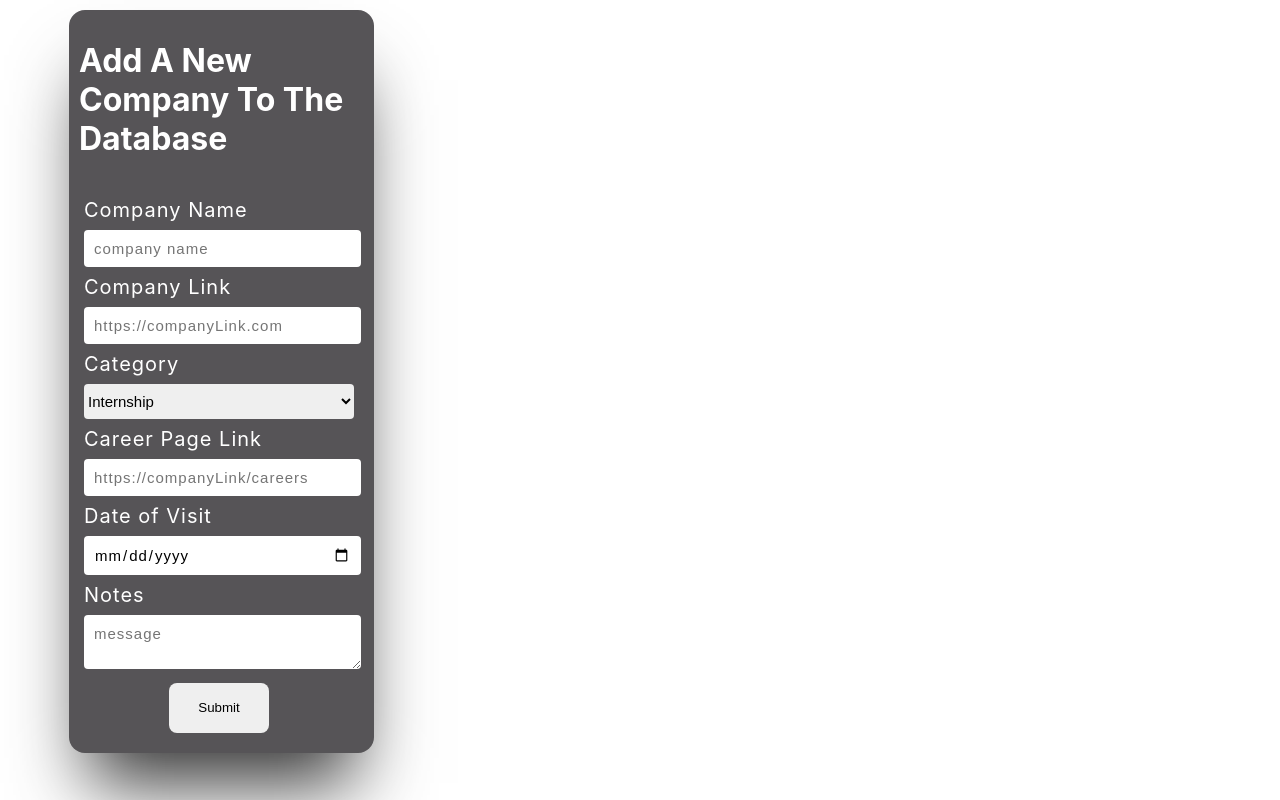
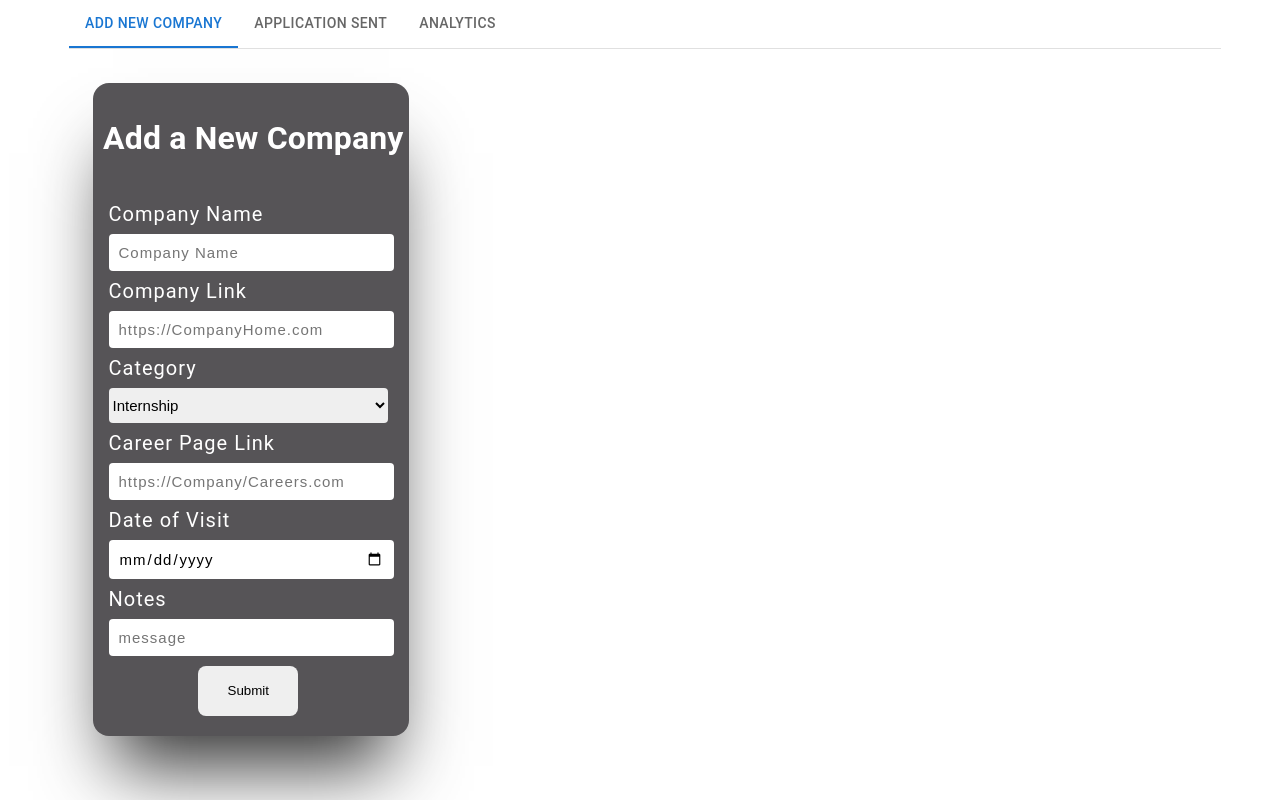
Before and after one commit to ChanceLamberth/reactapp1, a React (Create React App) app: page / in a window 1280 px wide. Built offline with nearby package versions, Linux system fonts and the light colour scheme; the HTML template or start-up script is replaced by a standard one.

Commit message:
updated pages

```diff
--- a/src/App.js
+++ b/src/App.js
@@ -11,8 +11,8 @@ import Tabs from './components/tabs';
 function App() {
   return (
     <div className="App">
-      {/* <Tabs/> */}
-      <CompanyInfo/>
+      <Tabs/>
+      {/* <CompanyInfo/> */}
     </div>
   );
 }
--- a/src/components/companyPage.jsx
+++ b/src/components/companyPage.jsx
@@ -1,9 +1,9 @@
-import React, {useState, useEffect, useCallback} from "react";
+import React, {useState} from "react";
 import database from "../firebase"
 import "../styles/formStyles.css"
 
 const CompanyInfo = () => {
-    const [companyName, setcompanyName] = useState(""); // Company Name
+    const [companyName, setCompanyName] = useState(""); // Company Name
     const [companyLink, setCompanyLink] = useState(""); // Company Link
     const [positionType, setPositionType] = useState(""); // Category
     // const [jobTitle, setJobTitle] = useState(""); // Job Posting
@@ -13,7 +13,6 @@ const CompanyInfo = () => {
     const [date, setDate] = useState(""); // Date of last visit
     // const [linkedin, setLinkedin] = useState(""); // Linkedin Link
     const [notes, setNotes] = useState(""); // notes
-    const [buttonDiable, setButtonDiable] = useState(false);
 
     const handleSubmit = (e) => {
         e.preventDefault();
@@ -41,7 +40,7 @@ const CompanyInfo = () => {
             alert(error.message);
         });
 
-        setcompanyName('');
+        setCompanyName('');
         setCompanyLink('');
         setPositionType("");
         // setJobTitle('');
@@ -52,19 +51,17 @@ const CompanyInfo = () => {
         setNotes('');
     };
 
-    return (
-        <form className="form" style={{maxWidth: "300px"}} onSubmit={handleSubmit}>
-            <h1>Add A New Company To The Database</h1>
+    return(
+        <form className="form" onSubmit={handleSubmit}>
+           <h1>Add a New Company</h1>
+           <div className="container">
+                <label>Company Name</label>
+                {/* May wnat to make this into a select when I get firebase company names */}
 
-            <div>
-
-                <label>Company Name</label>
-                <input placeholder="company name" value={companyName} onChange={(e) => setcompanyName(e.target.value)}></input>
-                {/* Need to check if company exists or not -- Firebase rule validation */}
+                <input placeholder="Company Name" value={companyName} onChange={(e) => setCompanyName(e.target.value)} />
 
                 <label>Company Link</label>
-                <input placeholder="https://companyLink.com" value={companyLink} onChange={(e) => setCompanyLink(e.target.value)}></input>
-
+                <input placeholder="https://CompanyHome.com" value={companyLink} onChange={(e) => setCompanyLink(e.target.value)} />
 
                 <label>Category</label>
                 <select placeholder="select one" value={positionType} onChange={(e) => setPositionType(e.target.value)}>
@@ -73,32 +70,21 @@ const CompanyInfo = () => {
                     <option>Post-align</option>
                 </select>
 
-
-                {/* <label>Job Posting</label>
-                <input placeholder="name" value={jobTitle} onChange={(e) => setJobTitle(e.target.value)}></input> */}
-
                 <label>Career Page Link</label>
-                <input placeholder="https://companyLink/careers" value={careerPageLink} onChange={(e) => setCareerPageLink(e.target.value)}></input>
-
-                {/* <label>Alumni</label>
-                <input placeholder="" value={alumni} onChange={(e) => setAlumni(e.target.value)}></input> */}
-
-                {/* <label>Location</label>
-                <input placeholder="City, State" value={location} onChange={(e) => setLocation(e.target.value)}></input> */}
+                <input placeholder="https://Company/Careers.com" value={careerPageLink} onChange={(e) => setCareerPageLink(e.target.value)} />
 
                 <label>Date of Visit</label>
                 <input placeholder="mm/dd/yyyy" type="date" style={{fontFamily: "arial"}} value={date} onChange={(e) => setDate(e.target.value)}></input>
 
-                {/* <label>Linkedin Link</label>
-                <input placeholder="https://Linkedin.com" value={linkedin} onChange={(e) => setLinkedin(e.target.value)}></input> */}
+                <label>Notes</label>
+                <input placeholder="message" type="text" style={{fontFamily: "arial"}} value={notes} onChange={(e) => setNotes(e.target.value)}></input>
 
-                <label>Notes</label>
-                <textarea placeholder="message" value={notes} onChange={(e) => setNotes(e.target.value)}></textarea>
+
             </div>
 
             <button>Submit</button>
         </form>
-    );
+    )
 }
 
 export default CompanyInfo;
--- a/src/components/jobApp.jsx
+++ b/src/components/jobApp.jsx
@@ -7,7 +7,6 @@ function Application() {
     const [positionTitle, setPositionTitle] = useState("");
     const [dateApplied, setDateApplied] = useState("");
     const [positionType, setPositionType] = useState("none");
-    const [buttonDiable, setButtonDiable] = useState(true);
 
     const handleSubmit = (e) => {
         e.preventDefault();
@@ -42,10 +41,10 @@ function Application() {
                 <label>Company Name</label>
                 {/* May wnat to make this into a select when I get firebase company names */}
 
-                <input placeholder="Company Name" vlaue={companyName} onChange={(e) => setCompanyName(e.target.value)} />
+                <input placeholder="Company Name" value={companyName} onChange={(e) => setCompanyName(e.target.value)} />
 
                 <label>Position</label>
-                <input placeholder="Software Engineer" vlaue={positionTitle} onChange={(e) => setPositionTitle(e.target.value)} />
+                <input placeholder="Software Engineer" value={positionTitle} onChange={(e) => setPositionTitle(e.target.value)} />
 
                 <label>Date of Visit</label>
                 <input placeholder="mm/dd/yyyy" type="date" style={{fontFamily: "arial"}} value={dateApplied} onChange={(e) => setDateApplied(e.target.value)}></input>
@@ -58,7 +57,7 @@ function Application() {
                 </select>
             </div>
 
-            <button disabled={buttonDiable}>Submit</button>
+            <button>Submit</button>
         </form>
     )
 
```
